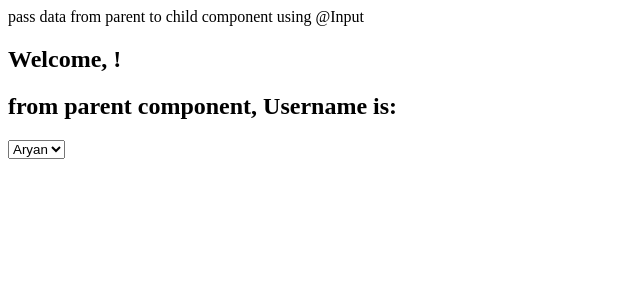
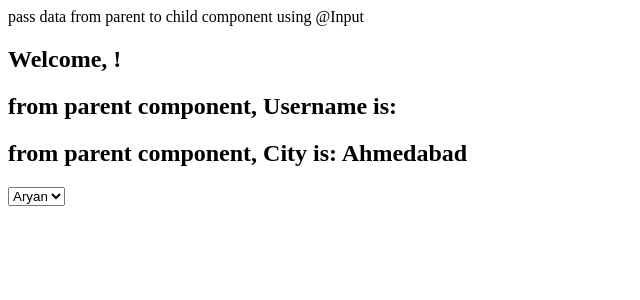
Before and after one commit to AryanNai08/Angular-Tutorial, an Angular app: page /users/1/1 in a window 1280 px wide. Shown: the top 300 px of the page, without its empty margins (0-640 px from the left). Built offline with nearby package versions, Linux system fonts and the light colour scheme.

Commit message:
(Angular):-Pass multiple data from parent to child componenet

```diff
--- a/src/app/app.html
+++ b/src/app/app.html
@@ -55,7 +55,7 @@
               <!-- <app-template-form></app-template-form> -->
 
               pass data from parent to child component using @Input
-               <app-user [username]="username"></app-user>
+               <app-user [username]="username" city="Ahmedabad"></app-user>
 
                <select #name (change)="OnChange(name.value)">
                  <option value="Aryan">Aryan</option>
--- a/src/app/user/user.html
+++ b/src/app/user/user.html
@@ -1,2 +1,3 @@
 <h2>Welcome, {{name}}!</h2>
 <h2>from parent component, Username is: {{username}}</h2>
+<h2>from parent component, City is: {{city}}</h2>
--- a/src/app/user/user.ts
+++ b/src/app/user/user.ts
@@ -22,4 +22,5 @@ export class User {
   }
 
   @Input() username: string = '';
+  @Input() city: string = '';
 }
```
